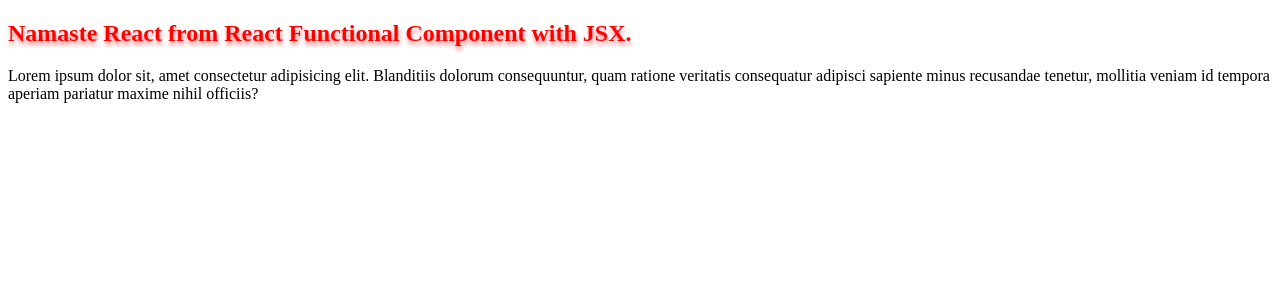
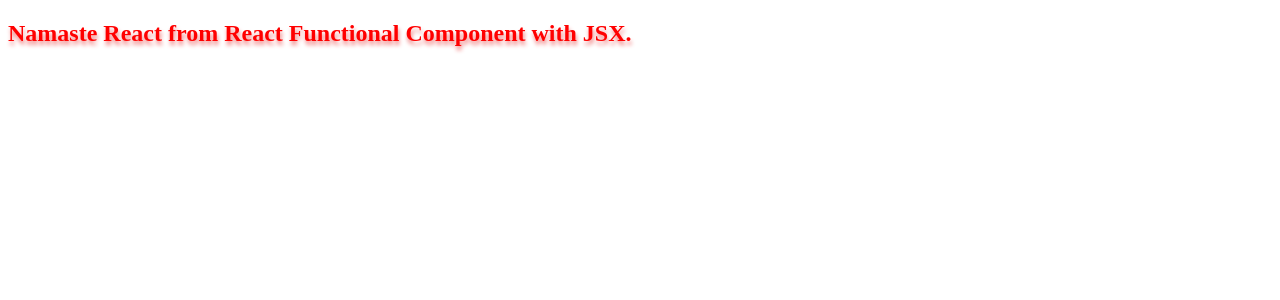
Before and after one commit to iamnitin13/namaste-react, a React (Vite) app: page / in a window 1280 px wide. Shown: the top 300 px of the page. Built offline with nearby package versions, Linux system fonts and the light colour scheme.

Commit message:
docs: jsx building basic

```diff
--- a/App.js
+++ b/App.js
@@ -1,5 +1,5 @@
 // importing the module or package the we have install (react and react-dom);
-import React from "react";
+import React, { Fragment } from "react";
 import ReactDOM from "react-dom/client"; //earlier it was from react-dom
 
 /**
@@ -60,19 +60,36 @@
 
 // this is component composition (composing multiple component into a single component)
 const ComponentCompostion = () => (
-  <div id="container">
-    <HeadingComponent />
-    <p id="paragraph">
-      Lorem ipsum dolor sit, amet consectetur adipisicing elit. Blanditiis
-      dolorum consequuntur, quam ratione veritatis consequatur adipisci sapiente
-      minus recusandae tenetur, mollitia veniam id tempora aperiam pariatur
-      maxime nihil officiis?
-    </p>
-  </div>
+  <Fragment>
+    <>
+      <div id="container" className="app-container">
+        {jsxHeading}
+        {console.log("Hello from console")}
+        {HeadingComponent()}
+        <HeadingComponent />
+        <HeadingComponent></HeadingComponent>
+        <p id="paragraph">
+          Lorem ipsum dolor sit, amet consectetur adipisicing elit. Blanditiis
+          dolorum consequuntur, quam ratione veritatis consequatur adipisci
+          sapiente minus recusandae tenetur, mollitia veniam id tempora aperiam
+          pariatur maxime nihil officiis?
+        </p>
+        {100 + 2000}
+      </div>
+      <div id="container-2">
+        <h2>Hello from container 2</h2>
+      </div>
+    </>
+  </Fragment>
+  // fragment and <> are the same; fragment are imported from React & <> are from jsx
 );
 
 const root = ReactDOM.createRoot(document.getElementById("root"));
 root.render(<ComponentCompostion />); // <HeadingComponnet/> is treated as jsx element
+root.render(<HeadingComponent />);
 
 // render it will take the react element i,e the js object create the tag and put in the root elment;
 // that we created using reactdom.createroot
+
+// const secondRoot = ReactDOM.createRoot(document.getElementById("root-2"));
+// secondRoot.render(<HeadingComponent />);
--- a/index.html
+++ b/index.html
@@ -12,6 +12,7 @@
       <h1>Hiiii</h1>
       <!-- ReactDOm will replace th code inside this once it mark as reactDOM root-->
     </div>
+    <div id="root-2"></div>
     <!-- <script>
       // Approach1
       //   document.getElementById("root").innerHTML = "<h1>Hello World!</h1>";
```
Also changed, not shown: 1 other file (tests, documents, lock files or other folders).
